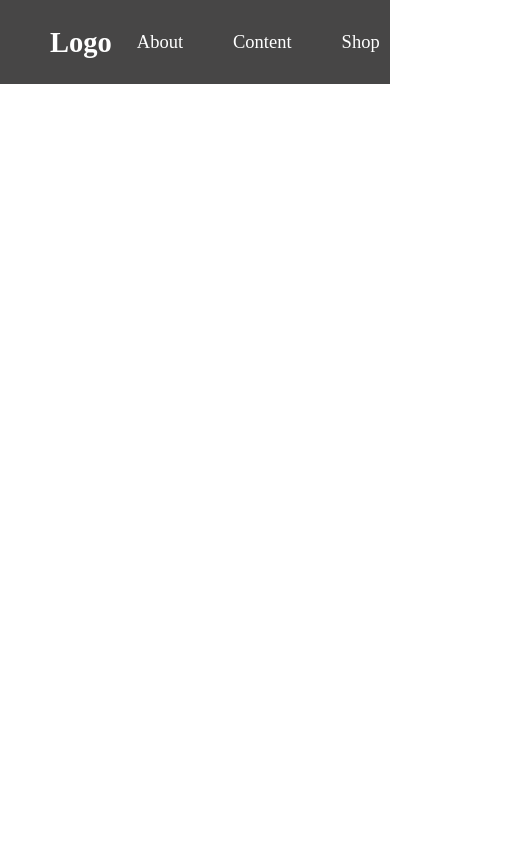
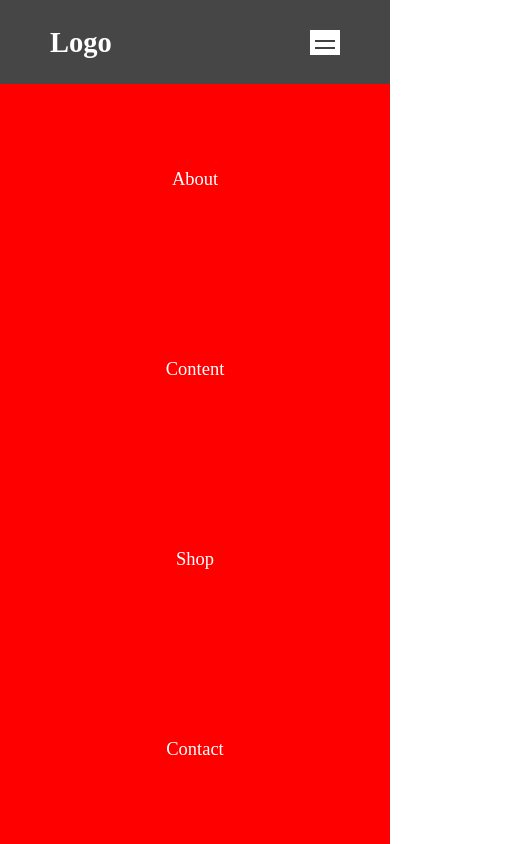
Before and after one commit to pmita/surfing-project, a plain HTML site: page index.html in a window 390 px wide. Shown: the whole page, 512 px wide, since content can reach past the window. Drawn offline with Linux system fonts and the light colour scheme; files whose address does not match are found by name.

Commit message:
burger button css added

```diff
--- a/index.html
+++ b/index.html
@@ -17,6 +17,11 @@
             <li>Shop</li>
             <li>Contact</li>
         </ul>
+
+        <div class="burger-btn">
+            <div class="burger-line"></div>
+            <div class="burger-line"></div>
+        </div>
     </nav>
 
     <script src="./app.js"></script>
--- a/styles/base/_global.scss
+++ b/styles/base/_global.scss
@@ -14,6 +14,10 @@ html {
   line-height: 1.3;
 }
 
+body {
+  overflow-x: hidden;
+}
+
 a,
 li,
 p {
--- a/styles/base/_variables.scss
+++ b/styles/base/_variables.scss
@@ -1,4 +1,4 @@
-$main-color: red;
+$main-color: rgb(66, 65, 65);
 $sec-color: #fff;
 
 $h1: 2.85rem;
--- a/styles/components/_nav.scss
+++ b/styles/components/_nav.scss
@@ -19,3 +19,36 @@ nav {
     font-size: $h4;
   }
 }
+
+.burger-btn {
+  background: $sec-color;
+  height: 25px;
+  padding: 5px;
+  display: none;
+  &:hover {
+    cursor: pointer;
+  }
+  .burger-line {
+    margin: 5px 0 0 0;
+    height: 2px;
+    width: 20px;
+    background: $main-color;
+  }
+}
+
+@media screen and (max-width: 685px) {
+  .burger-btn {
+    display: block;
+  }
+
+  .nav-links {
+    position: absolute;
+    top: 10vh;
+    right: 0;
+    width: 100vw;
+    height: 90vh;
+    background: red;
+    @include flex(column, space-around, center);
+    transform: translateX(0%);
+  }
+}
```
Also changed, not shown: styles/app.css, 1 other file.
